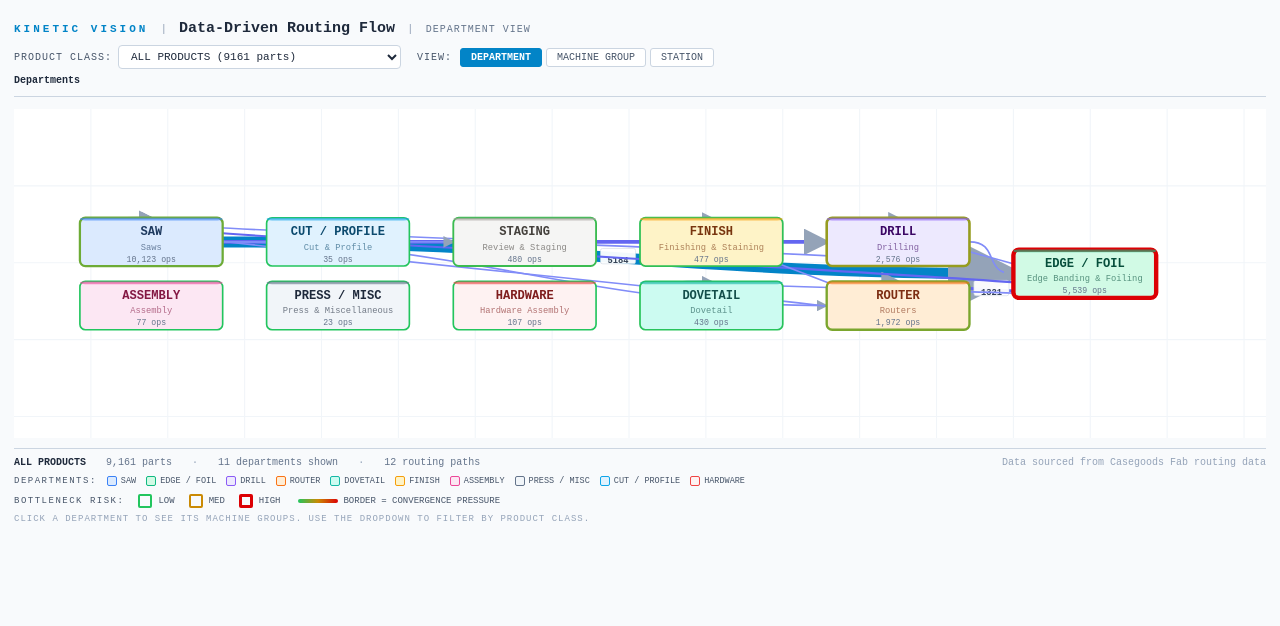
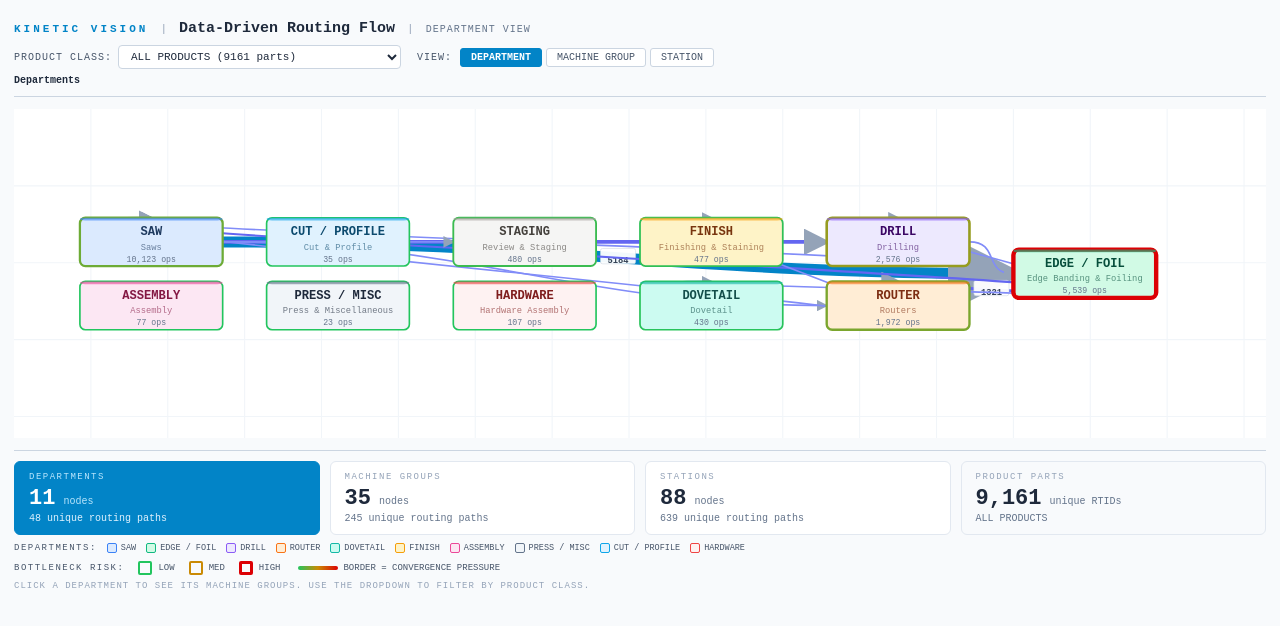
Before and after one commit to gabellon-ai/ashley-flowmap, a React (Vite) app: page / in a window 1280 px wide. Shown: the top 626 px of the page. Built offline with nearby package versions, Linux system fonts and the light colour scheme.

Commit message:
Add interactive summary cards showing counts at all 3 levels with routing paths

```diff
--- a/src/DataFlowMap.jsx
+++ b/src/DataFlowMap.jsx
@@ -608,27 +608,76 @@ export default function DataFlowMap() {
         </svg>
       </div>
 
-      {/* ── Stats bar ── */}
-      <div style={{ display: "flex", gap: 20, marginTop: 10, flexWrap: "wrap", alignItems: "center",
-        borderTop: "1px solid #cbd5e1", paddingTop: 8 }}>
-        <span style={{ color: "#1e293b", fontSize: 10, fontWeight: 700, fontFamily: font }}>
-          {selectedClass}
-        </span>
-        <span style={{ color: "#64748b", fontSize: 10, fontFamily: font }}>
-          {classData?.totalParts.toLocaleString()} parts
-        </span>
-        <span style={{ color: "#94a3b8", fontSize: 10 }}>·</span>
-        <span style={{ color: "#64748b", fontSize: 10, fontFamily: font }}>
-          {laidOutNodes.length} {level === "department" ? "departments" : level === "group" ? "machine groups" : "stations"} shown
-        </span>
-        <span style={{ color: "#94a3b8", fontSize: 10 }}>·</span>
-        <span style={{ color: "#64748b", fontSize: 10, fontFamily: font }}>
-          {laidOutEdges.length} routing paths
-        </span>
-        <span style={{ color: "#94a3b8", fontSize: 10, marginLeft: "auto", fontFamily: font }}>
-          Data sourced from Casegoods Fab routing data
-        </span>
-      </div>
+      {/* ── Interactive Summary Cards ── */}
+      {(() => {
+        const deptCount = classData ? classData.department.nodes.length : 0;
+        const groupCount = classData ? classData.group.nodes.length : 0;
+        const stationCount = classData ? classData.station.nodes.length : 0;
+        const deptPaths = classData ? classData.department.edges.length : 0;
+        const groupPaths = classData ? classData.group.edges.length : 0;
+        const stationPaths = classData ? classData.station.edges.length : 0;
+
+        const cards = [
+          { label: "DEPARTMENTS", count: deptCount, paths: deptPaths, lvl: "department", active: level === "department" },
+          { label: "MACHINE GROUPS", count: groupCount, paths: groupPaths, lvl: "group", active: level === "group" },
+          { label: "STATIONS", count: stationCount, paths: stationPaths, lvl: "station", active: level === "station" },
+        ];
+
+        return (
+          <div style={{ display: "flex", gap: 10, marginTop: 12, flexWrap: "wrap", borderTop: "1px solid #cbd5e1", paddingTop: 10 }}>
+            {cards.map(c => (
+              <div key={c.lvl} onClick={() => {
+                setLevel(c.lvl);
+                if (c.lvl === "department") { setDeptFilter(null); setGroupFilter(null); }
+                if (c.lvl === "group") { setGroupFilter(null); }
+                setHovNode(null); setHovEdge(null);
+              }}
+                style={{
+                  flex: 1, minWidth: 160, padding: "10px 14px", borderRadius: 6, cursor: "pointer",
+                  background: c.active ? "#0284c7" : "#fff",
+                  border: c.active ? "1.5px solid #0284c7" : "1.5px solid #e2e8f0",
+                  transition: "all 0.15s",
+                }}>
+                <div style={{ fontSize: 9, letterSpacing: 1.5, color: c.active ? "#bae6fd" : "#94a3b8", fontFamily: font, marginBottom: 4 }}>
+                  {c.label}
+                </div>
+                <div style={{ display: "flex", alignItems: "baseline", gap: 8 }}>
+                  <span style={{ fontSize: 22, fontWeight: 700, color: c.active ? "#fff" : "#1e293b", fontFamily: font }}>
+                    {c.count}
+                  </span>
+                  <span style={{ fontSize: 10, color: c.active ? "#bae6fd" : "#64748b", fontFamily: font }}>
+                    nodes
+                  </span>
+                </div>
+                <div style={{ fontSize: 10, color: c.active ? "#e0f2fe" : "#64748b", fontFamily: font, marginTop: 2 }}>
+                  {c.paths.toLocaleString()} unique routing paths
+                </div>
+              </div>
+            ))}
+
+            {/* Parts card */}
+            <div style={{
+              flex: 1, minWidth: 160, padding: "10px 14px", borderRadius: 6,
+              background: "#f8fafc", border: "1.5px solid #e2e8f0",
+            }}>
+              <div style={{ fontSize: 9, letterSpacing: 1.5, color: "#94a3b8", fontFamily: font, marginBottom: 4 }}>
+                PRODUCT PARTS
+              </div>
+              <div style={{ display: "flex", alignItems: "baseline", gap: 8 }}>
+                <span style={{ fontSize: 22, fontWeight: 700, color: "#1e293b", fontFamily: font }}>
+                  {classData ? classData.totalParts.toLocaleString() : 0}
+                </span>
+                <span style={{ fontSize: 10, color: "#64748b", fontFamily: font }}>
+                  unique RTIDs
+                </span>
+              </div>
+              <div style={{ fontSize: 10, color: "#64748b", fontFamily: font, marginTop: 2 }}>
+                {selectedClass}
+              </div>
+            </div>
+          </div>
+        );
+      })()}
 
       {/* ── Department color legend ── */}
       <div style={{ display: "flex", gap: 10, marginTop: 8, flexWrap: "wrap", alignItems: "center" }}>
```
